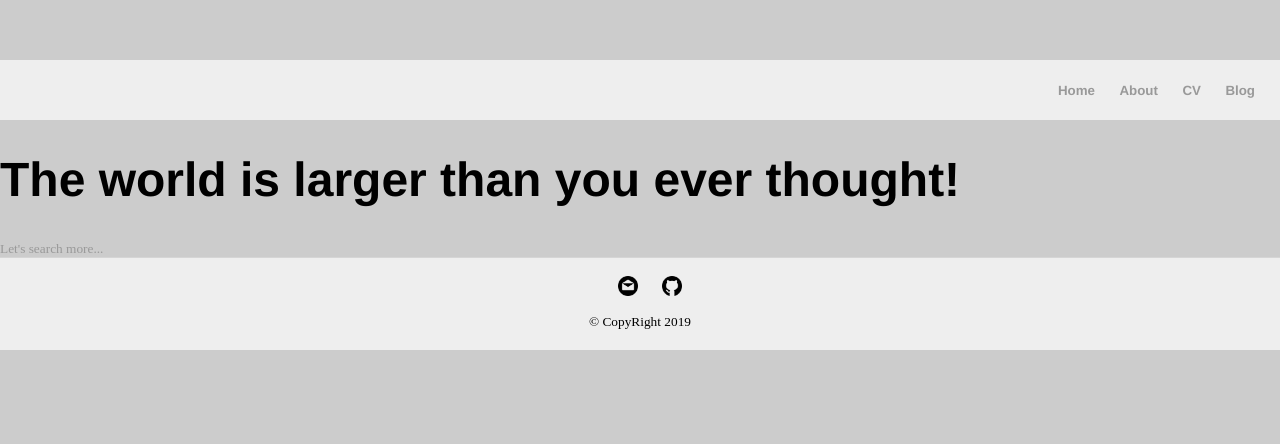
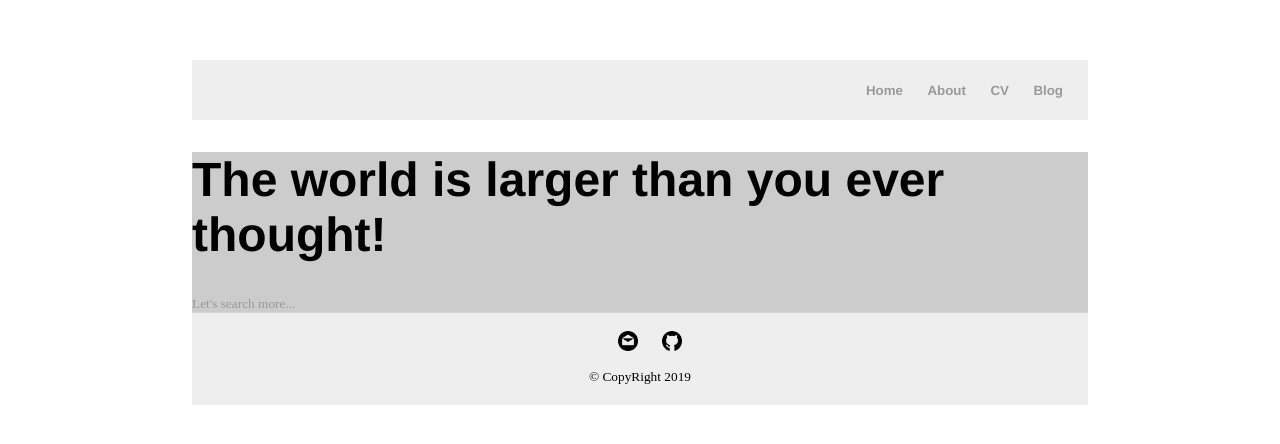
Before and after one commit to SaultBase/SaultBase.github.io, a Jekyll site: the page built from index.html, in a window 1280 px wide. Shown: the top 444 px of the page. Built offline with Jekyll 4.4.1, drawn with Linux system fonts in a browser that asks for light colours.

Commit message:
Update default.html

```diff
--- a/_layouts/default.html
+++ b/_layouts/default.html
@@ -6,7 +6,7 @@
 			<!-- link to main stylesheet -->
 			<link rel="stylesheet" type="text/css" href="/css/main.css">
 		</head>
-		<body class="container">
+		<body>
 			<nav>
 	    		<ul>
 	        		<li><a href="/">Home</a></li>
```
